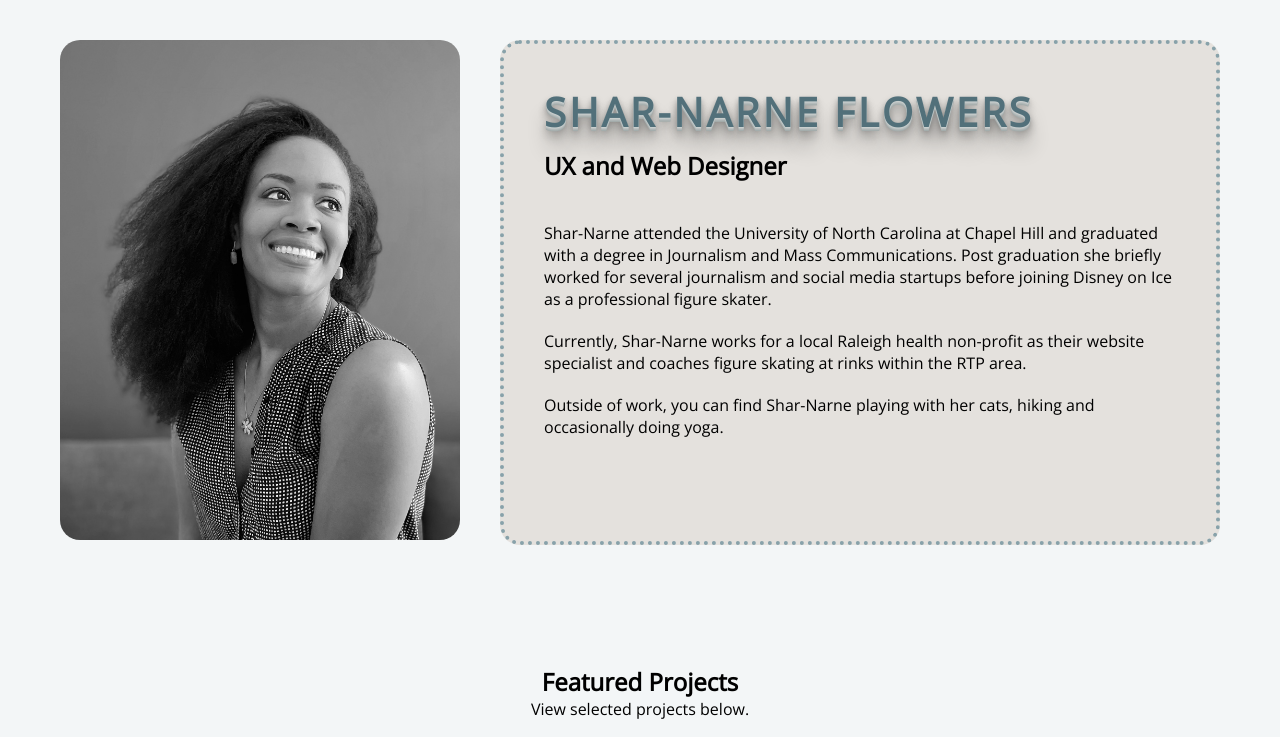
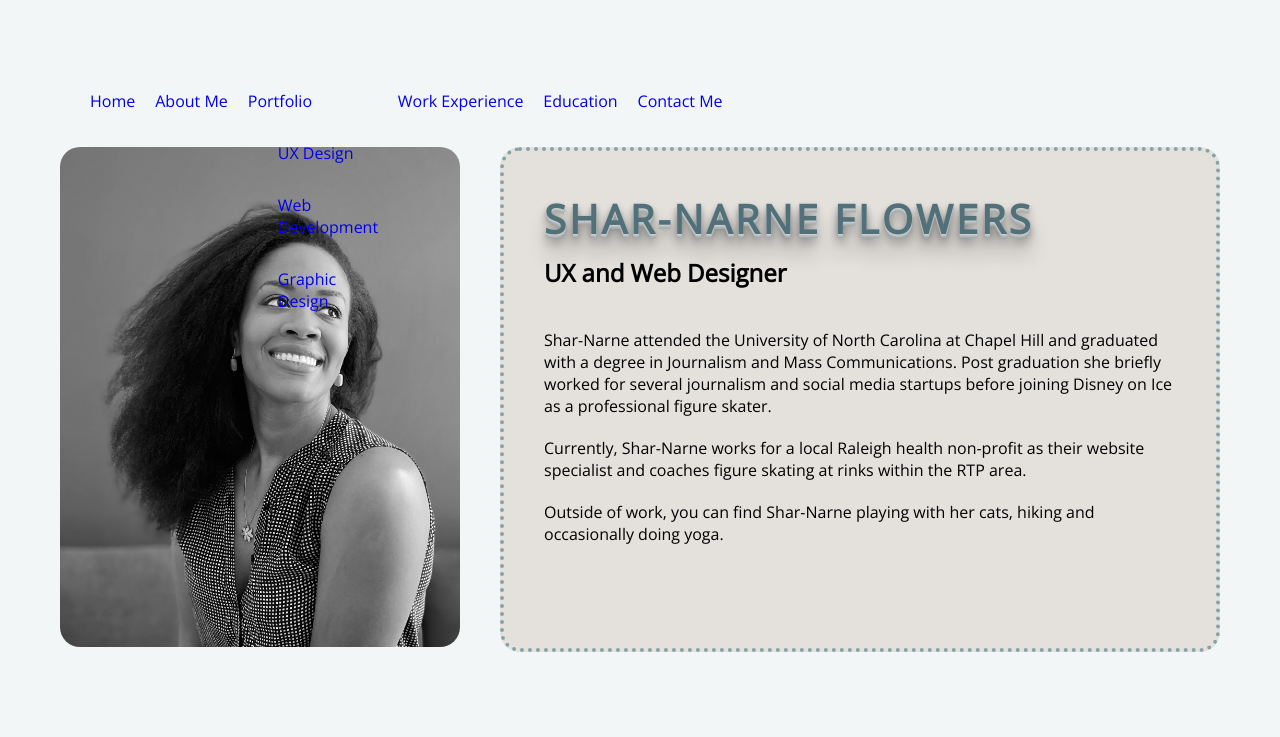
Before and after one commit to slflowers/ResumeAssignment, a plain HTML site: page index.html in a window 1280 px wide. Shown: the top 737 px of the page. Drawn offline with nearby package versions, Linux system fonts and the light colour scheme.

Commit message:
06.13.2024
Update for assignment #6

```diff
--- a/css/styles.css
+++ b/css/styles.css
@@ -77,12 +77,83 @@ header aside h2 {
 }
 
 header aside p {
-
     margin-top: 20px;
     display: flex;
     align-items: center;
 
 }
+
+nav {
+    width: 100%;
+    margin: 20px 20px;
+}
+
+/*nav, nav ul {
+    text-align: left;
+    line-height: 1;
+}
+
+nav a {
+    display: block;
+    width: 130px;
+}*/
+
+/*all list items floated up and towards the left*/
+
+nav ul {
+    display: block;
+    position: relative;
+    padding: 15px 20px;
+    cursor: pointer; /*changes cursor to a pointer even if text is not a link (good for dropdown menus */
+}
+
+nav ul li {
+    position: relative;
+    float: left;
+    padding: 15px 10px ;
+}
+
+/*nav ul li a {
+    display: block;
+    text-decoration: none;
+}*/
+
+nav ul li:hover {
+    background: rebeccapurple;
+    color: #F3F6F7;
+}
+
+nav #dropdown {
+    display: inline-block;
+    width: 150px; /*sets submenu width*/
+}
+
+nav #dropdown ul{
+    position: absolute;
+
+}
+
+nav #dropdown ul a:hover {
+    display: block;
+
+}
+
+/*ul li ul li:hover {
+    background: #52707A;
+    position: absolute;
+    display: block;
+    top: 80px;
+    color: white;
+
+     /*moves submenu from way offscreen to its proper location on screen
+}*/
+
+/*ul li ul li a{
+    background: white;
+    color: white;
+    text-decoration: none;
+    padding: 12px 16px;
+}*/
 
 #projects, #work {
     padding-top: 60px;
--- a/index.html
+++ b/index.html
@@ -11,10 +11,28 @@
     <title>Shar-Narne Flowers | UX and Web Designer</title>
   </head>
   <body>
+
+    <nav>
+      <ul>
+        <li><a href="#">Home</a></li>
+        <li><a href="#">About Me</a></li>
+        <li id="dropdown"><a href="#">Portfolio</a>
+          <ul>
+            <li><a href="#">UX Design</a></li>
+            <li><a href="#">Web Development</a></li>
+            <li><a href="#">Graphic Design</a></li>
+          </ul>
+        </li>
+        <li><a href="#">Work Experience</a></li>
+        <li><a href="#">Education</a></li>
+        <li><a href="#">Contact Me</a></li>
+      </ul>
+    </nav>
+
     <main>
+
       <!-- ***********************  ABOUT / PROFILE  *********************** -->
       <header>
-
 
         <div class="profilepicture">
           <img src="images/flowers_profile.jpg" alt="photo of Shar-Narne Flowers">
```
Also changed, not shown: css/Untitled-1.html (added, +34 -0 lines).
